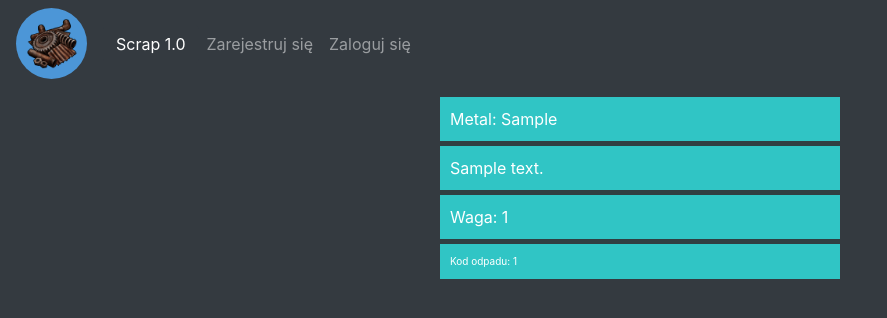
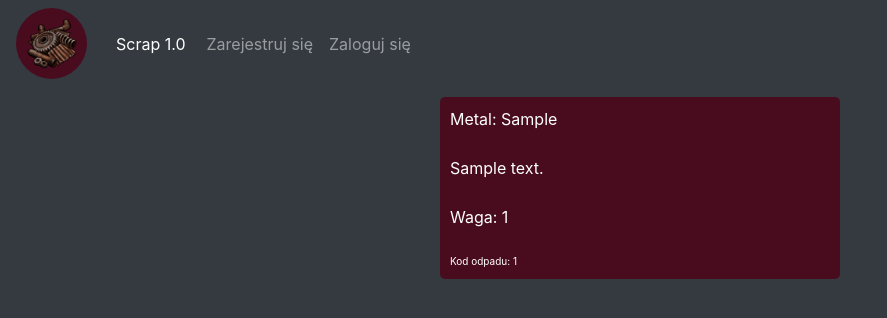
Before and after one commit to tymon007/Scrap, a Django app: template main_page/templates/readrecords.html in a window 1280 px wide. Shown: the top 318 px of the page, without its empty margins (0-887 px from the left). Run offline with Django 3.2, Linux system fonts and the light colour scheme; the template is opened without the code that fills it: values that come from a table or form of the project are taken from there, others are empty; tables that the repository leaves empty hold one stand-in row (values such as "Sample post"); some libraries are stand-ins or nearby versions.

Commit message:
Color changes

```diff
--- a/main_page/static/css/main.css
+++ b/main_page/static/css/main.css
@@ -66,7 +66,7 @@ ul:before {
     padding: 0;
     width: 71px;
     height: 71px;
-    background-color: rgb(76, 150, 215);
+    background-color: rgb(73, 12, 30);
     border-radius: 50%;
 }
 
--- a/main_page/static/css/readrecords.css
+++ b/main_page/static/css/readrecords.css
@@ -1,28 +1,25 @@
 .list .elem {
   max-width: 400px;
   margin: 0 auto;
-  margin-bottom: 50px;
-  background-color: rgba(44, 68, 68, 0.5);
+  margin-bottom: 35px;
+  background-color: #490c1e;
+  border-radius: 5px;
 }
 .list .elem .metal {
   padding: 10px;
   margin-bottom: 5px;
-  background-color: #30c5c5;
 }
 .list .elem .text {
   padding: 10px;
   margin-bottom: 5px;
-  background-color: #30c5c5;
 }
 .list .elem .waga {
   padding: 10px;
   margin-bottom: 5px;
-  background-color: #30c5c5;
 }
 .list .elem .kod_odpadu {
   font-size: 10px;
   padding: 10px;
-  background-color: #30c5c5;
 }
 .list .elem:last-child {
   margin-bottom: 0;
--- a/main_page/static/css/readrecords.scss
+++ b/main_page/static/css/readrecords.scss
@@ -2,28 +2,29 @@
     .elem {
         max-width: 400px;
         margin: 0 auto;
-        margin-bottom: 50px;
-        background-color: rgb(44, 68, 68, 0.5);
+        margin-bottom: 35px;
+        background-color: rgb(73, 12, 30);
+        border-radius: 5px;
 
         .metal {
             padding: 10px;
             margin-bottom: 5px;
-            background-color: rgb(48, 197, 197);
+            // background-color: rgb(48, 197, 197);
         }
         .text {
             padding: 10px;
             margin-bottom: 5px;
-            background-color: rgb(48, 197, 197);
+            // background-color: rgb(48, 197, 197);
         }
         .waga {
             padding: 10px;
             margin-bottom: 5px;
-            background-color: rgb(48, 197, 197);
+            // background-color: rgb(48, 197, 197);
         }
         .kod_odpadu {
             font-size: 10px;
             padding: 10px;
-            background-color: rgb(48, 197, 197);
+            // background-color: rgb(48, 197, 197);
         }
     }
 
```
Also changed, not shown: 1 other file.
